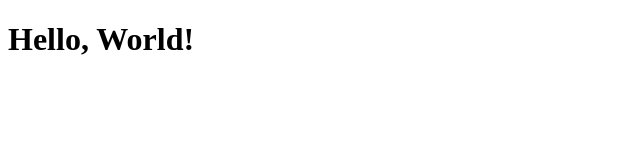
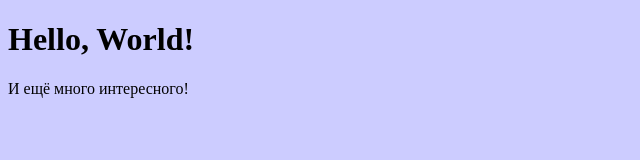
Before and after one commit to Nelly2015/Sedona_test, a plain HTML site: page index.html in a window 1280 px wide. Shown: the whole page, without its empty margins (0-640 px from the left). Drawn offline with Linux system fonts and the light colour scheme.

Commit message:
Добавила описание

```diff
--- a/index.html
+++ b/index.html
@@ -4,9 +4,11 @@
     <meta charset="UTF-8">
     <meta http-equiv="X-UA-Compatible" content="IE=edge">
     <meta name="viewport" content="width=device-width, initial-scale=1.0">
-    <title>Седона повтор</title>
+    <link rel="stylesheet" href="styles/styles.css">
+    <title>Седона-повторение</title>
 </head>
 <body>
     <h1>Hello, World!</h1>
+    <p>И ещё много интересного!</p>
 </body>
 </html>
--- a/styles/styles.css
+++ b/styles/styles.css
@@ -0,0 +1,3 @@
+body {
+    background-color: #ccf;
+}
```
